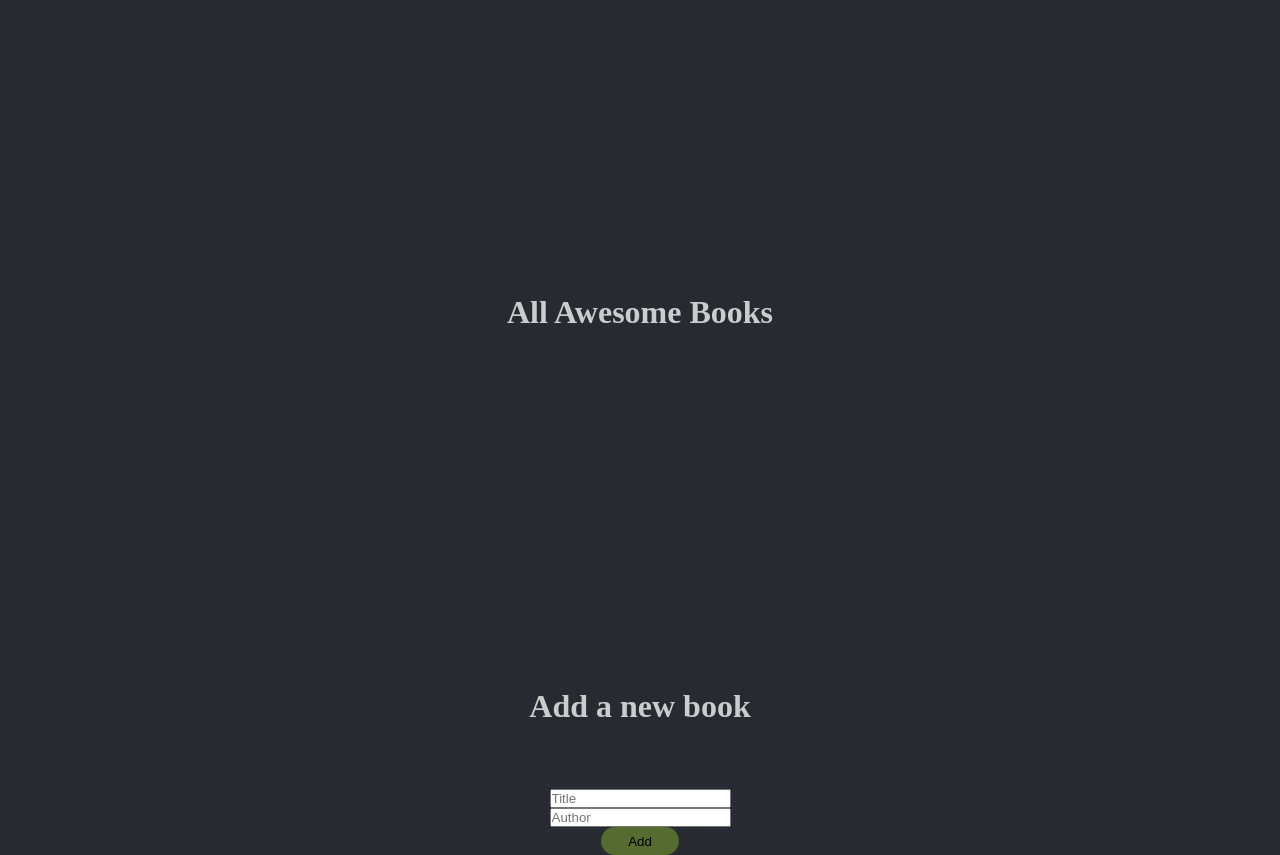
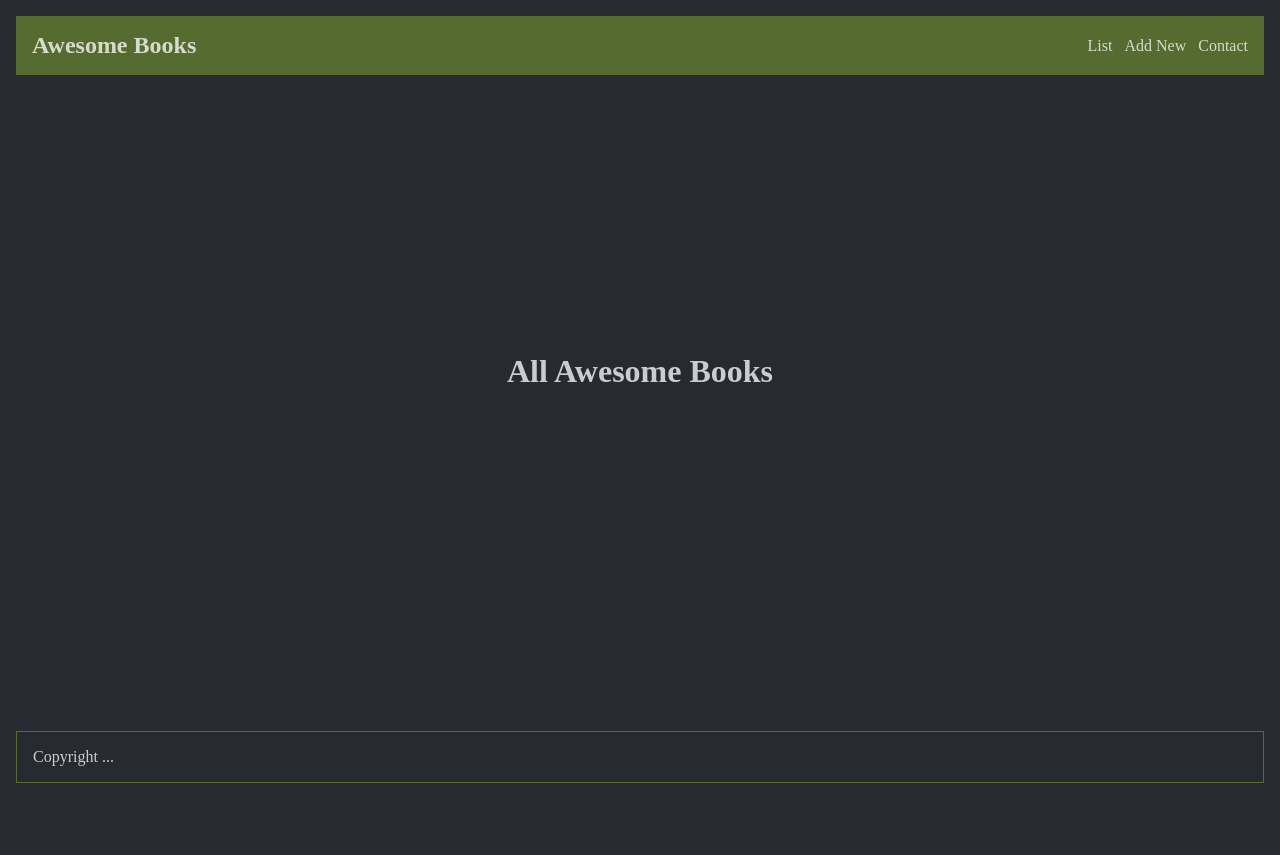
Before and after one commit to KanzaTahreem/Awesome-Books-ES6, a website: page index.html in a window 1280 px wide. After the commit the page ends 800 px from the top, so only its background shows below. Drawn offline with Linux system fonts and the light colour scheme.

Commit message:
Update classes and add sections

```diff
--- a/index.html
+++ b/index.html
@@ -7,17 +7,43 @@
     <title>Awesome Books</title>
   </head>
   <body>
+    <header>
+      <h1>Awesome Books</h1>
+      <nav>
+        <a href="#books">List</a>
+        <a href="#form">Add New</a>
+        <a href="#contact">Contact</a>
+      </nav>
+    </header>
+
     <section class="all-books">
       <h2>All Awesome Books</h2>
       <div id="books"></div>
     </section>
 
-    <form id="form">
+    <form id="form" class="hidden">
       <h2>Add a new book</h2>
       <input type="text" name="title" id="title-input" placeholder="Title" />
       <input type="text" name="author" id="author-input" placeholder="Author" />
-      <button type="submit" id="submit-button">Add</button>
+      <button type="submit" id="add-button">Add</button>
     </form>
+
+    <section id="contact" class="hidden">
+      <h2>Contact Information</h2>
+      <p>
+        Do you have any questions or just want to say "Hello"? <br />
+        You can reach out to us!
+      </p>
+      <ul>
+        <li>Our e-mail: mail@mail.com</li>
+        <li>Our phone number: 004358634422</li>
+        <li>Our addres: Streetname 22, 84503 City, Country</li>
+      </ul>
+    </section>
+
+    <footer>
+      <p>Copyright ...</p>
+    </footer>
     <script src="./script.js"></script>
   </body>
 </html>
```
